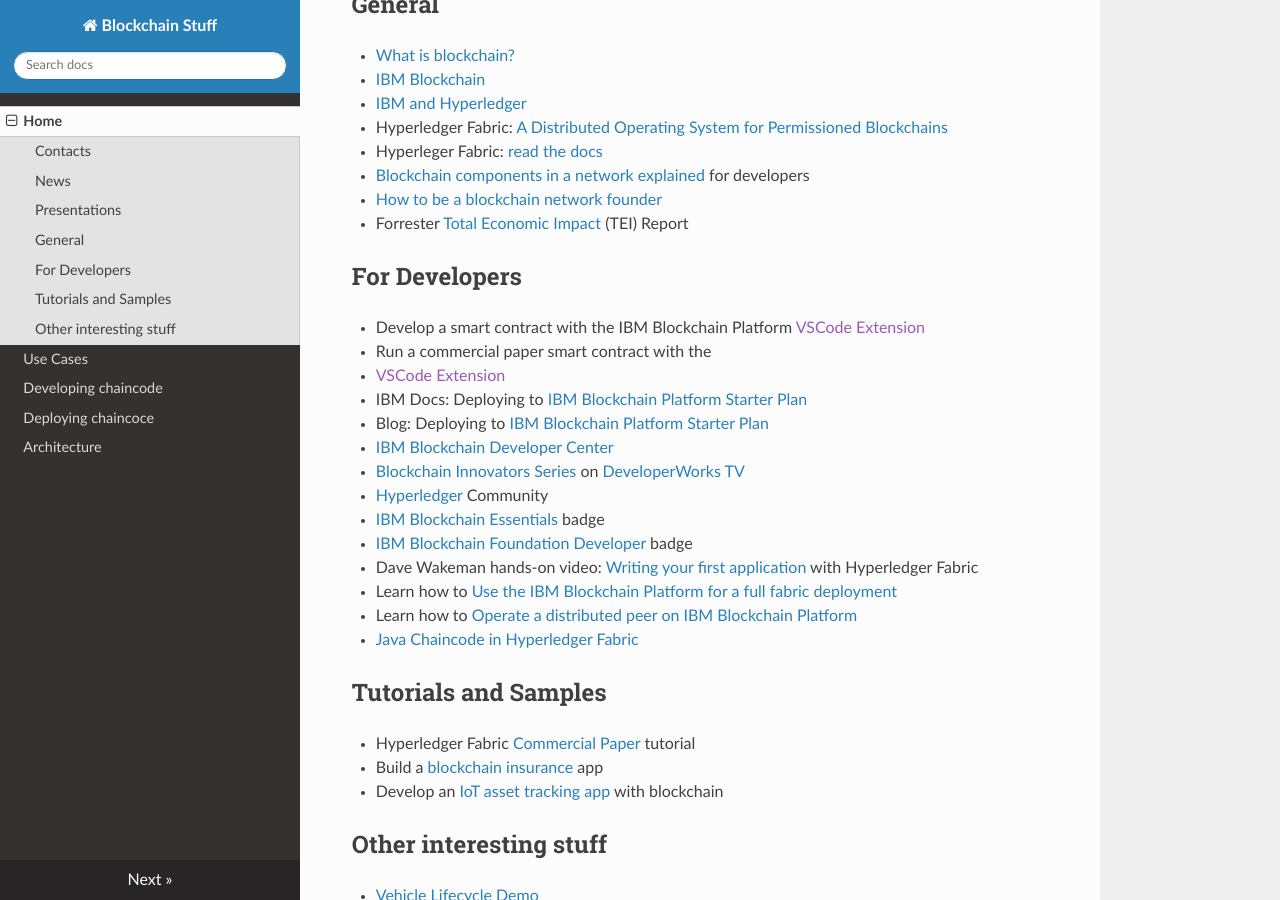
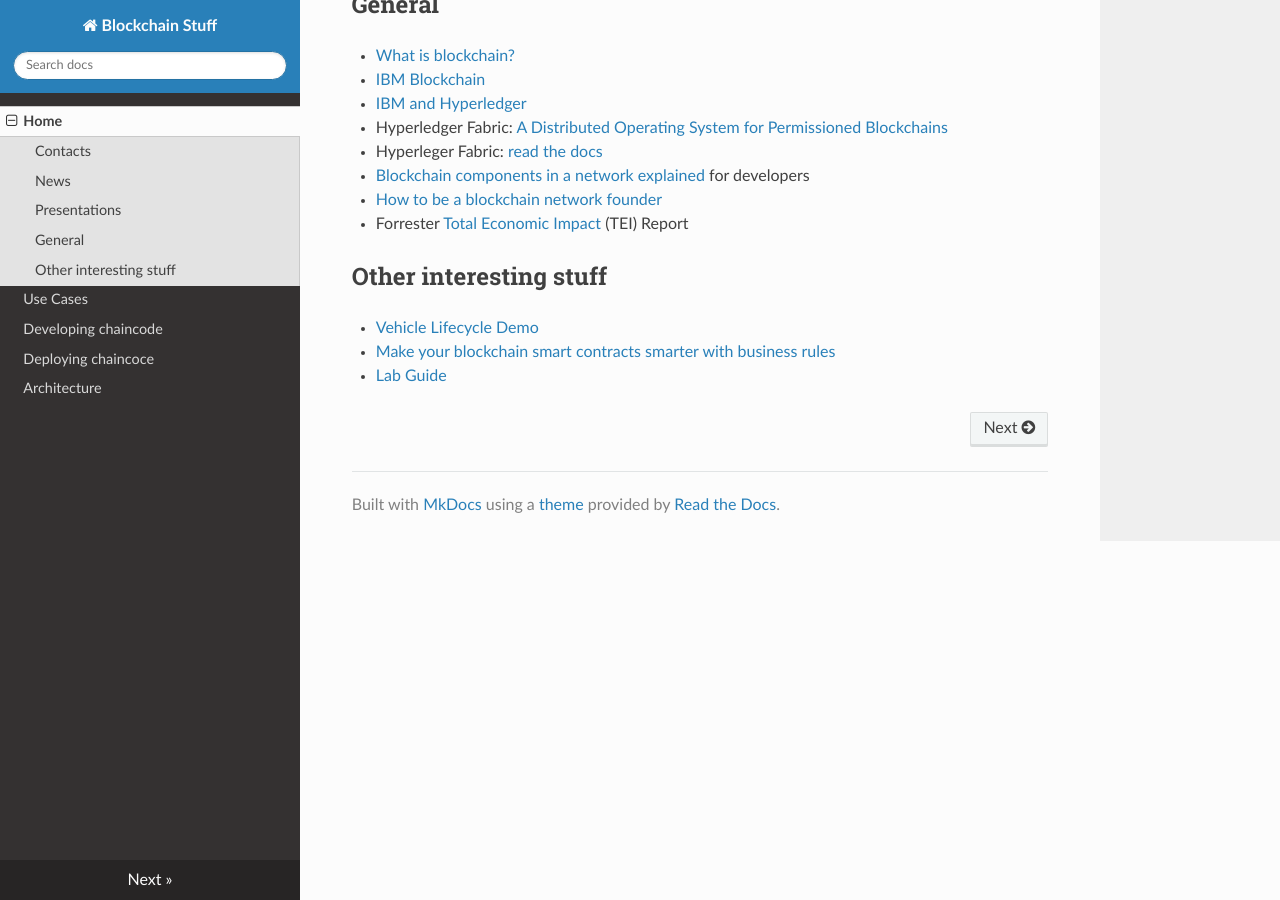
Before and after one commit to dwakeman/blockchain-stuff, an MkDocs documentation site: the page built from docs/index.md, in a window 1280 px wide and 900 px high, scrolled down 748 px. Built offline with MkDocs 1.6.1, drawn with Linux system fonts in a browser that asks for light colours; nearby versions of some CDN libraries.

```diff
--- a/docs/index.md
+++ b/docs/index.md
@@ -40,29 +40,6 @@
 - Forrester <a href="https://www.ibm.com/account/reg/us-en/signup?formid=urx-33572" target="_blank">Total Economic Impact</a> (TEI) Report
 
 
-## For Developers
-
-- Develop a smart contract with the IBM Blockchain Platform <a href="" target="_blank">VSCode Extension</a>
-- Run a commercial paper smart contract with the <a href="https://developer.ibm.com/tutorials/run-commercial-paper-smart-contract-with-ibm-blockchain-vscode-extension" target="_blank"></a>
-- <a href="" target="_blank">VSCode Extension</a>
-- IBM Docs: Deploying to <a href="https://console.bluemix.net/docs/services/blockchain/develop_starter.html#deploying-a-business-networks-on-starter-plan" target="_blank">IBM Blockchain Platform Starter Plan</a>
-- Blog: Deploying to <a href="https://hackernoon.com/deploy-a-business-network-on-free-ibm-blockchain-starter-plan-93fafb3dd997" target="_blank">IBM Blockchain Platform Starter Plan</a>
-- <a href="https://developer.ibm.com/blockchain" target="_blank">IBM Blockchain Developer Center</a>
-- <a href="https://developer.ibm.com/tv/blockchain-innovators" target="_blank">Blockchain Innovators Series</a> on <a href="https://developer.ibm.com/tv/" target="_blank">DeveloperWorks TV</a>
-- <a href="https://hyperledger.github.io/composer/support/support-index.html" target="_blank">Hyperledger</a> Community
-- <a href="https://developer.ibm.com/courses/all/blockchain-essentials" target="_blank">IBM Blockchain Essentials</a> badge
-- <a href="https://developer.ibm.com/courses/all/ibm-blockchain-foundation-developer" target="_blank">IBM Blockchain Foundation Developer</a> badge
-- Dave Wakeman hands-on video: <a href="https://youtu.be/sBg9R0r_7oA" target="_blank">Writing your first application</a> with Hyperledger Fabric
-- Learn how to [Use the IBM Blockchain Platform for a full fabric deployment](https://developer.ibm.com/tutorials/ibm-blockchain-platform-for-icp-full-fabric-deployment/)
-- Learn how to [Operate a distributed peer on IBM Blockchain Platform](https://developer.ibm.com/tutorials/operate-distributed-peer-on-ibm-blockchain-platform/)
-- [Java Chaincode in Hyperledger Fabric](https://medium.com/@aleksobol/explained-java-chaincode-in-hyperledger-fabric-fc63fccc84a3)
-
-## Tutorials and Samples
-
-- Hyperledger Fabric <a href="https://hyperledger-fabric.readthedocs.io/en/release-1.4/tutorial/commercial_paper.html" target="_blank">Commercial Paper</a> tutorial
-- Build a <a href="https://developer.ibm.com/patterns/build-a-blockchain-insurance-app/" target="_blank">blockchain insurance</a> app
-- Develop an <a href="https://developer.ibm.com/code/patterns/develop-an-iot-asset-tracking-app-using-blockchain" target="_blank">IoT asset tracking app</a> with blockchain
-
 ## Other interesting stuff
 
 - <a href="https://www.youtube.com/watch?v=cNvOQp8r0xo&t=244" target="_blank">Vehicle Lifecycle Demo</a>
```
Also changed, not shown: docs/developing.md (+10 -8 lines).
